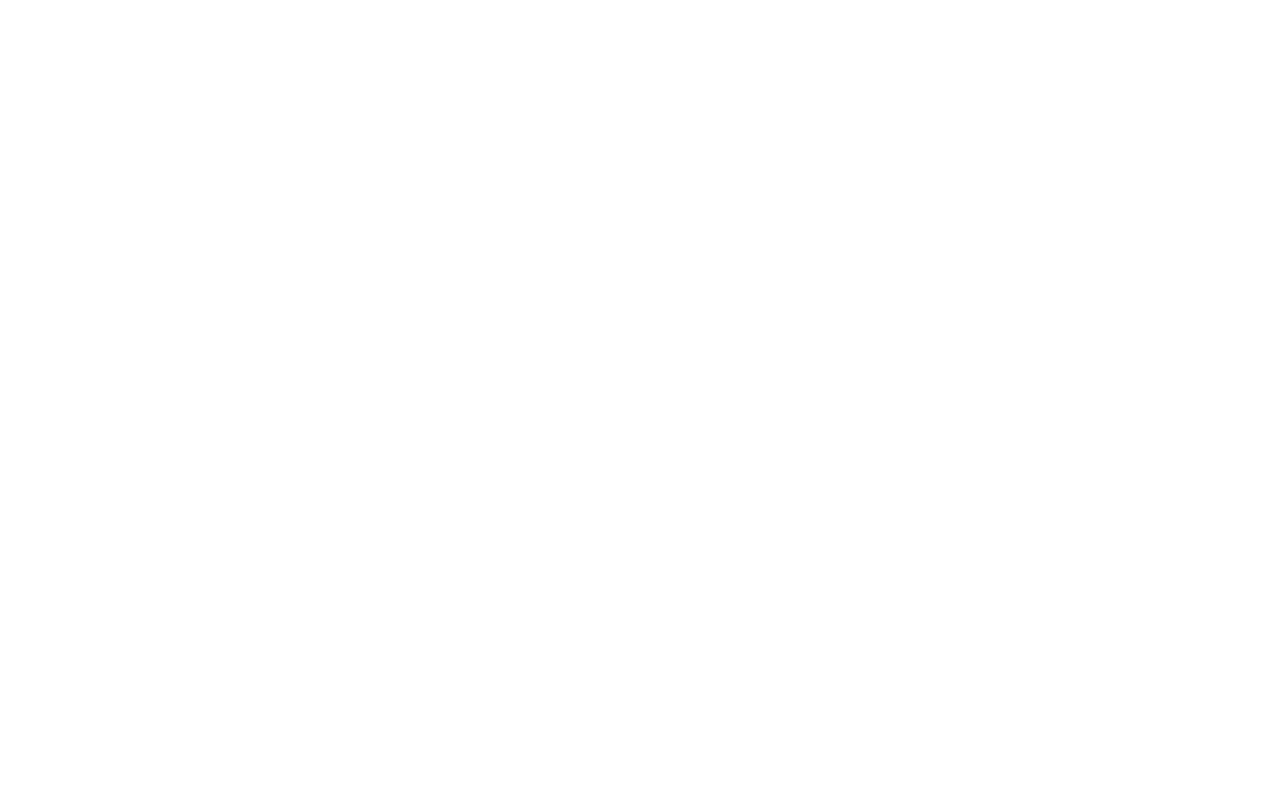
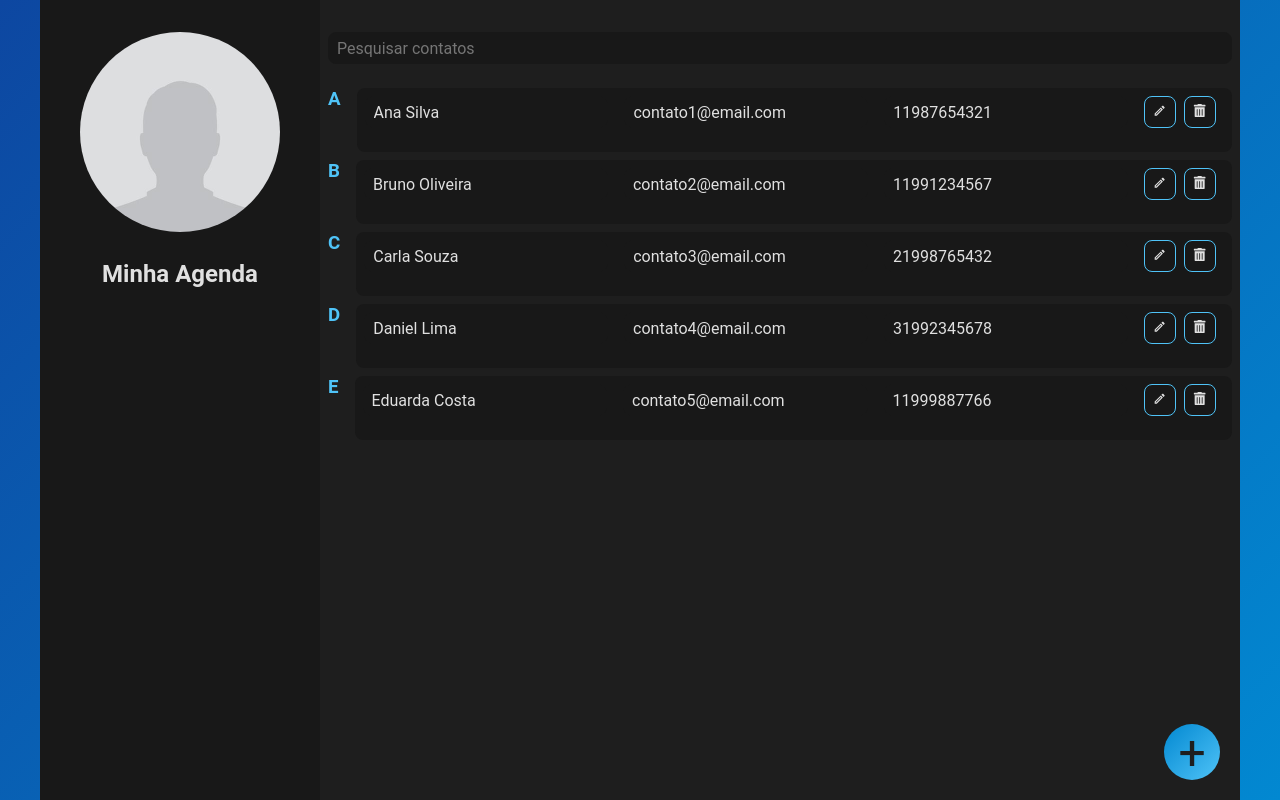
Before and after one commit to JovanneSousa/agenda, a React (Vite) app: page / in a window 1280 px wide. Before the commit this address had no page. Built offline with nearby package versions, Linux system fonts and the light colour scheme.

Commit message:
correção no path de contatos

```diff
--- a/src/App.tsx
+++ b/src/App.tsx
@@ -12,7 +12,7 @@
       <div className="container">
         <BrowserRouter>
           <Routes>
-            <Route path="/contatos" element={<ContactsPage />} />
+            <Route path="/" element={<ContactsPage />} />
             <Route path="/login" element={<LoginPage />} />
           </Routes>
         </BrowserRouter>
```
